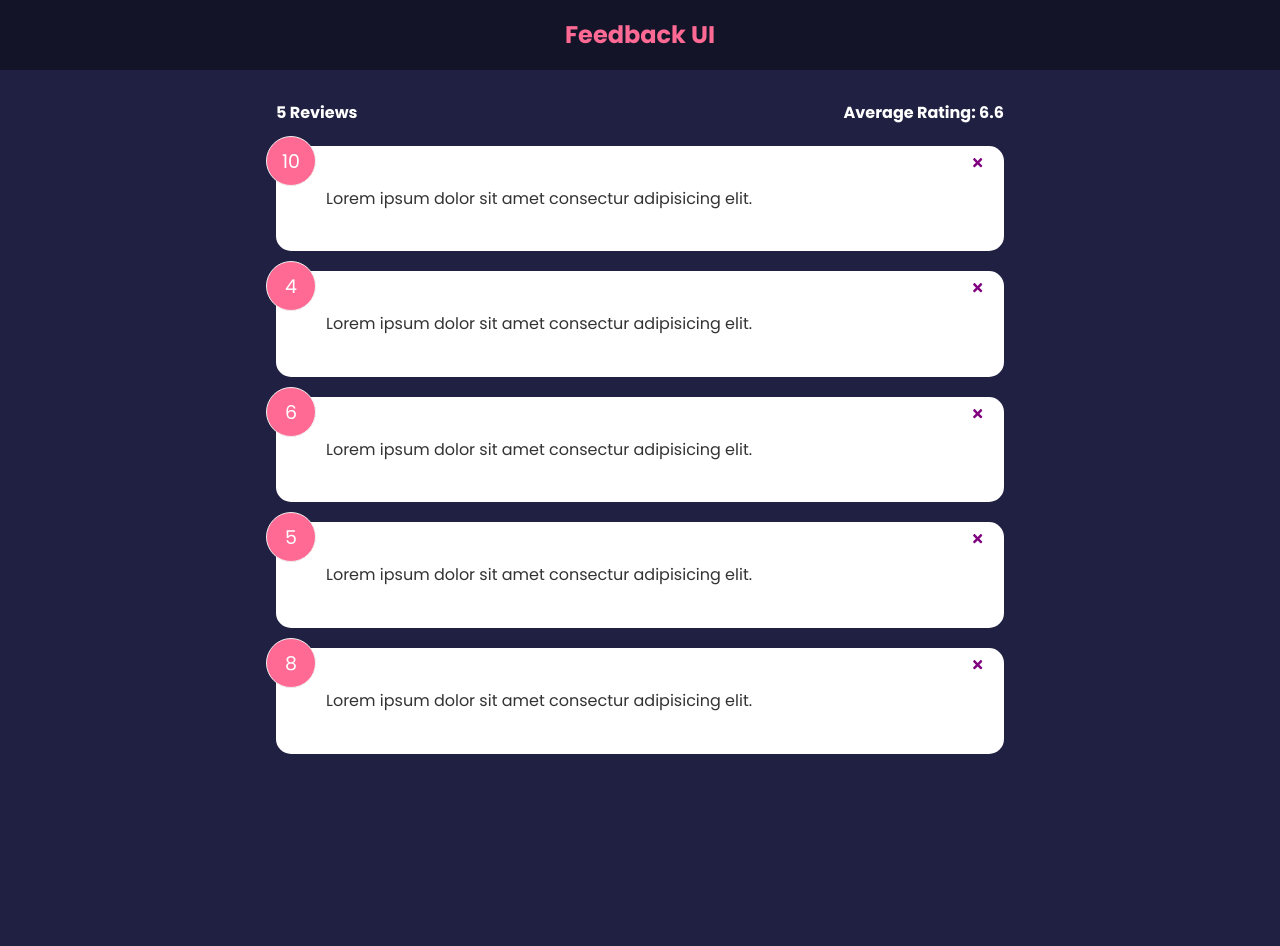
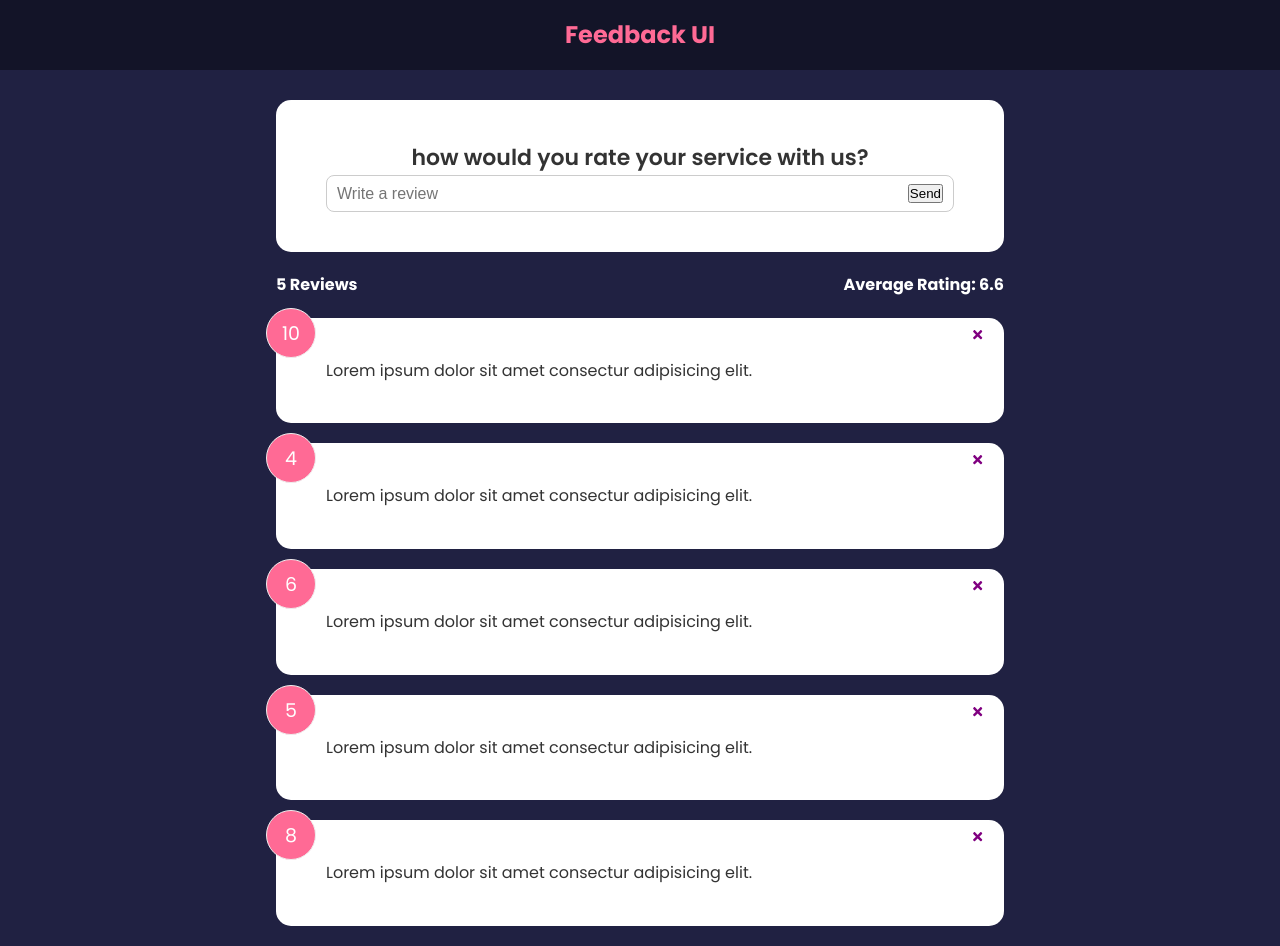
Before and after one commit to joepasss/react_study, a React (Create React App) app in the folder feedback-app/: page / in a window 1280 px wide. Before the commit the page ends 800 px from the top, so only its background shows below. Built offline with nearby package versions, Linux system fonts and the light colour scheme.

Commit message:
add FeedbackForm component

```diff
--- a/feedback-app/src/App.js
+++ b/feedback-app/src/App.js
@@ -3,6 +3,7 @@
 import Header from './components/Header';
 import FeedbackList from './components/FeedbackList';
 import FeedbackStats from './components/FeedbackStats';
+import FeedbackForm from './components/FeedbackForm';
 
 import FeedbackData from './data/FeedbackData';
 
@@ -18,6 +19,7 @@
     <>
       <Header />
       <div className='container'>
+        <FeedbackForm />
         <FeedbackStats feedback={feedback} />
         <FeedbackList feedback={feedback} handleDelete={deleteFeedback} />
       </div>
--- /dev/null
+++ b/feedback-app/src/components/FeedbackForm.jsx
@@ -0,0 +1,28 @@
+import { useState } from 'react';
+import Card from './shared/Card';
+
+function FeedbackForm() {
+  const [text, setText] = useState('');
+
+  const handleTextChange = (e) => {
+    console.log(e.target.value);
+  };
+
+  return (
+    <Card>
+      <form>
+        <h2>how would you rate your service with us?</h2>
+        <div className='input-group'>
+          <input
+            type='text'
+            placeholder='Write a review'
+            onChange={handleTextChange}
+          />
+          <button type='submit'>Send</button>
+        </div>
+      </form>
+    </Card>
+  );
+}
+
+export default FeedbackForm;
```
